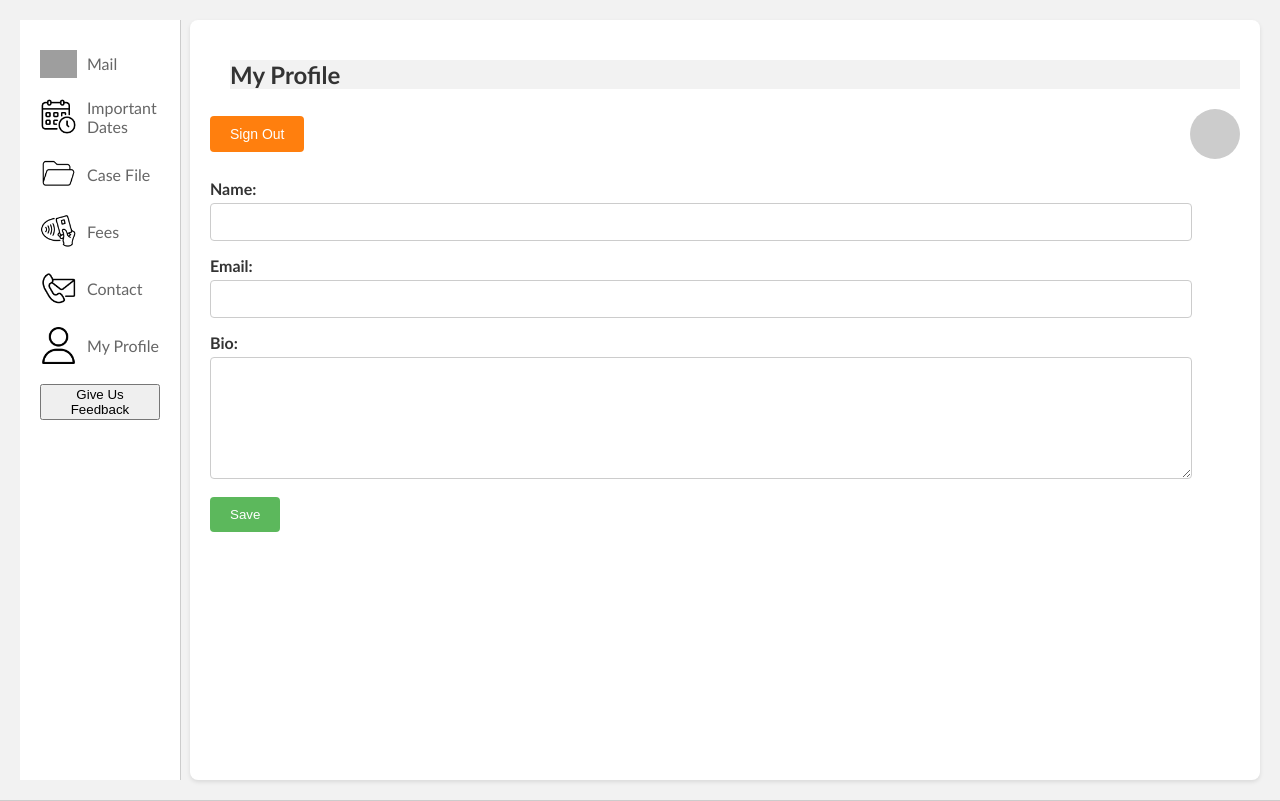
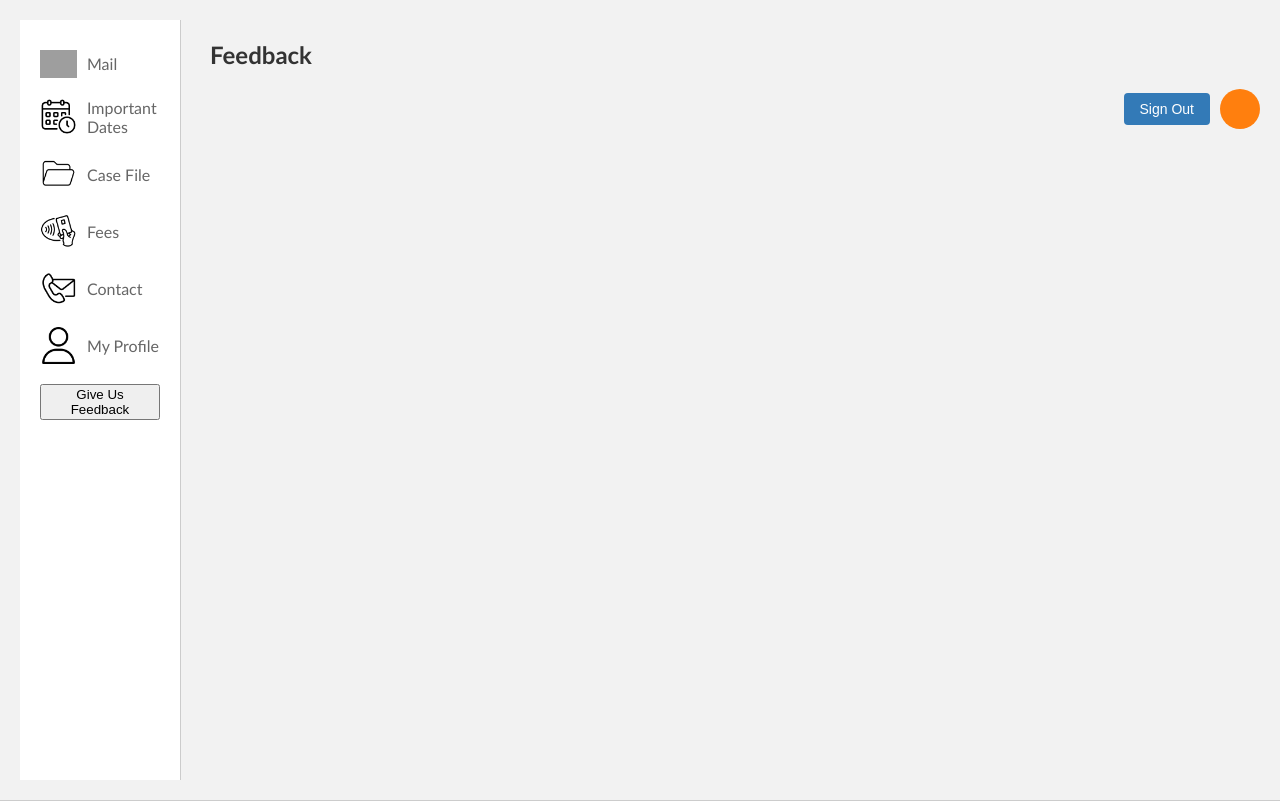
Before and after one commit to tomlukewarden/Client-Portal, a React (Vite) app: page / in a window 1280 px wide. Built offline with nearby package versions, Linux system fonts and the light colour scheme; grey boxes are pictures that could not be loaded.

Commit message:
feedback form started

```diff
--- a/src/App.jsx
+++ b/src/App.jsx
@@ -1,11 +1,11 @@
 
 import './App.css'
-import Profile from './Pages/Profile/Profile'
+import Feedback from './Pages/Feedback/Feedback'
 
 function App() {
   return (
     <>
- <Profile></Profile>
+    <Feedback></Feedback>
     </>
   )
 }
--- a/src/Pages/Feedback/Feedback.jsx
+++ b/src/Pages/Feedback/Feedback.jsx
@@ -1,6 +1,25 @@
+import Nav from '../Dashboard/components/Nav'
+import '../Dashboard/Dashboard.css'
+
+
 function Feedback () {
   return (
     <>
+<section className="container">
+        <Nav></Nav>
+        <main className="main-container">
+          <h1 className="title">Feedback</h1>
+
+          <div className="profile-button">
+            <button className="sign-out">Sign Out</button>
+            <div className="profile-circle"></div>
+          </div>
+
+        <div className="feedback-form">
+          <form action=""></form>
+        </div>
+        </main>
+        </section>
     </>
   )
 }
```
